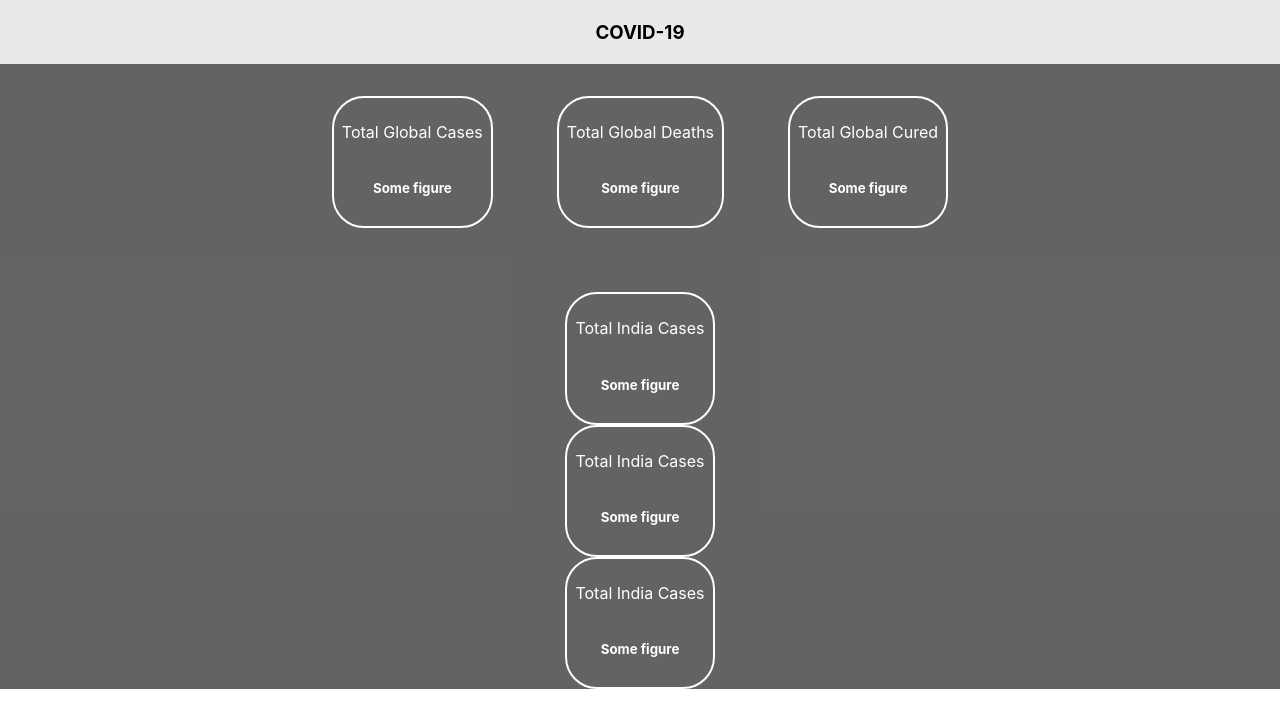
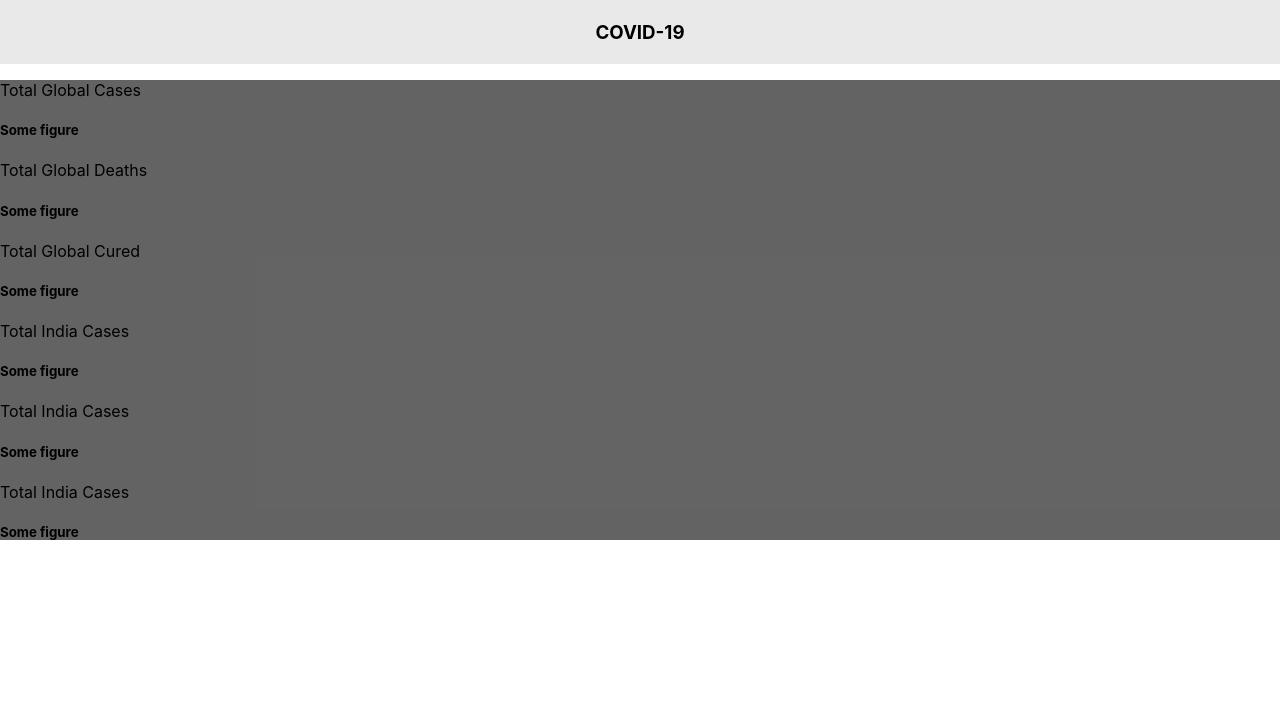
Before and after one commit to yashg160/Covid19, a React (Create React App) app: page / in a window 1280 px wide. Shown: the top 728 px of the page. Built offline with nearby package versions, Linux system fonts and the light colour scheme.

Commit message:
Changed classes

```diff
--- a/src/css/App.css
+++ b/src/css/App.css
@@ -29,7 +29,7 @@ body {
   background-color: rgba(34, 34, 34, 0.7);
 }
 
-.global {
+.card-container {
   -ms-flex-item-align: center;
       align-self: center;
   display: -webkit-box;
@@ -50,7 +50,7 @@ body {
   padding: 2rem 0;
 }
 
-.global-card {
+.card {
   border: 0.15rem solid white;
   border-radius: 2rem;
   padding: 0.5rem;
@@ -71,8 +71,8 @@ body {
   margin: 0 2rem;
 }
 
-@media screen and (max-width: 767px) {
-  .global {
+@media screen and (max-width: 676px) {
+  .card-container {
     -ms-flex-item-align: center;
         align-self: center;
     display: -webkit-box;
@@ -92,7 +92,7 @@ body {
         flex-wrap: wrap;
     padding: 2rem 0;
   }
-  .global-card {
+  .card {
     border: 0.15rem solid white;
     border-radius: 2rem;
     padding: 0.5rem;
@@ -113,57 +113,4 @@ body {
     margin: 2rem 0;
   }
 }
-
-.content {
-  display: -webkit-box;
-  display: -ms-flexbox;
-  display: flex;
-  -webkit-box-orient: horizontal;
-  -webkit-box-direction: normal;
-      -ms-flex-direction: row;
-          flex-direction: row;
-  -webkit-box-pack: center;
-      -ms-flex-pack: center;
-          justify-content: center;
-  -webkit-box-align: center;
-      -ms-flex-align: center;
-          align-items: center;
-  margin: 2rem 4rem;
-}
-
-.numbers {
-  display: -webkit-box;
-  display: -ms-flexbox;
-  display: flex;
-  -webkit-box-orient: vertical;
-  -webkit-box-direction: normal;
-      -ms-flex-direction: column;
-          flex-direction: column;
-  -ms-flex-item-align: center;
-      align-self: center;
-  -webkit-box-pack: center;
-      -ms-flex-pack: center;
-          justify-content: center;
-}
-
-.numbers-card {
-  border: 0.15rem solid white;
-  border-radius: 2rem;
-  padding: 0.5rem;
-  display: -webkit-box;
-  display: -ms-flexbox;
-  display: flex;
-  -webkit-box-orient: vertical;
-  -webkit-box-direction: normal;
-      -ms-flex-direction: column;
-          flex-direction: column;
-  -webkit-box-align: center;
-      -ms-flex-align: center;
-          align-items: center;
-  -webkit-box-pack: center;
-      -ms-flex-pack: center;
-          justify-content: center;
-  color: white;
-  margin: 0 2rem;
-}
 /*# sourceMappingURL=App.css.map */
--- a/src/css/App.scss
+++ b/src/css/App.scss
@@ -23,7 +23,7 @@ body {
 	background-color: rgba($color: #222222, $alpha: 0.7);
 }
 
-.global {
+.card-container {
 	align-self: center;
 	display: flex;
 	flex-direction: row;
@@ -33,7 +33,7 @@ body {
 	padding: 2rem 0;
 }
 
-.global-card {
+.card {
 	border: 0.15rem solid white;
 	border-radius: 2rem;
 	padding: 0.5rem;
@@ -45,8 +45,8 @@ body {
 	margin: 0 2rem;
 }
 
-@media screen and (max-width: 767px) {
-	.global {
+@media screen and (max-width: 676px) {
+	.card-container {
 		align-self: center;
 		display: flex;
 		flex-direction: column;
@@ -56,7 +56,7 @@ body {
 		padding: 2rem 0;
 	}
 
-	.global-card {
+	.card {
 		border: 0.15rem solid white;
 		border-radius: 2rem;
 		padding: 0.5rem;
@@ -68,30 +68,3 @@ body {
 		margin: 2rem 0;
 	}
 }
-
-.content {
-	display: flex;
-	flex-direction: row;
-	justify-content: center;
-	align-items: center;
-	margin: 2rem 4rem;
-}
-
-.numbers {
-	display: flex;
-	flex-direction: column;
-	align-self: center;
-	justify-content: center;
-}
-
-.numbers-card {
-	border: 0.15rem solid white;
-	border-radius: 2rem;
-	padding: 0.5rem;
-	display: flex;
-	flex-direction: column;
-	align-items: center;
-	justify-content: center;
-	color: white;
-	margin: 0 2rem;
-}
```
Also changed, not shown: 1 other file (tests, documents, lock files or other folders).
